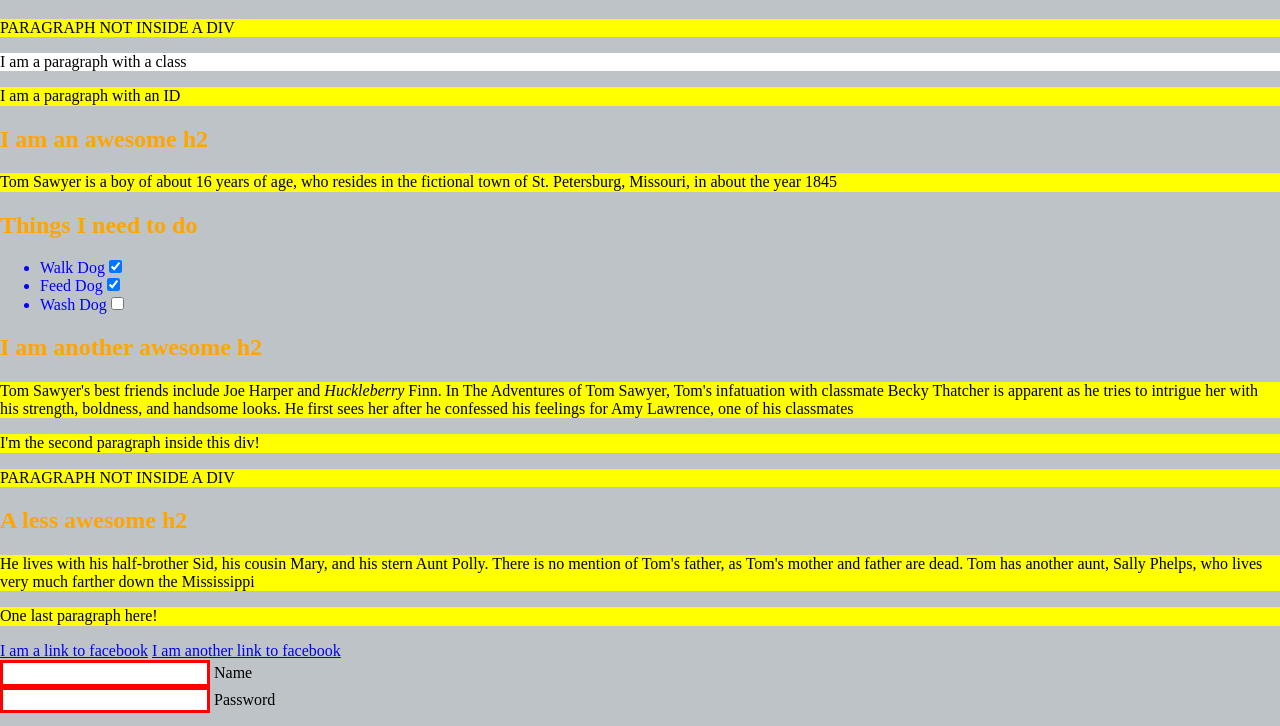
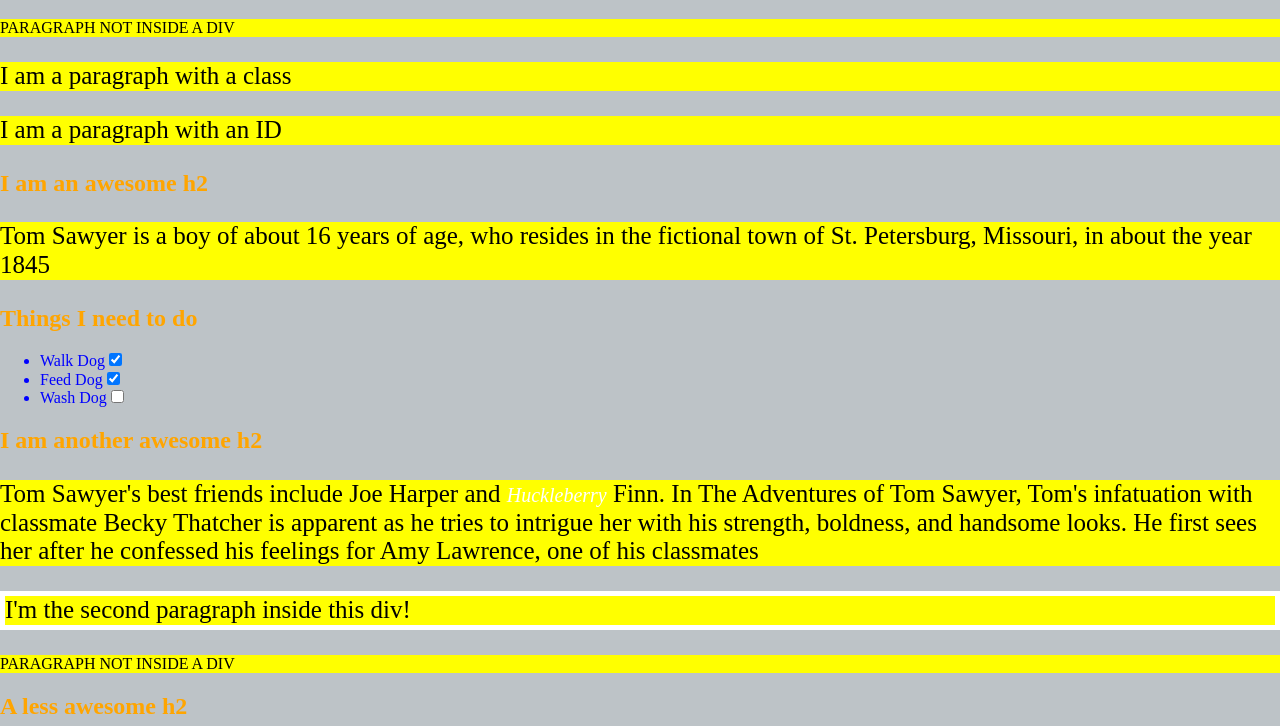
Before and after one commit to KateYagup/grom-html-css, a plain HTML site: page lesson7/task5/index.html in a window 1280 px wide. Shown: the part 61-787 px from the top of the page. Drawn offline with nearby package versions, Linux system fonts and the light colour scheme.

Commit message:
new adds

```diff
--- a/lesson7/task5/styles.css
+++ b/lesson7/task5/styles.css
@@ -29,3 +29,24 @@ input {
 #secial {
     border: 2px solid blue;
 }
+
+div>p {
+    font-size: 25px;
+}
+
+input[type="text"] {
+    background: grey;
+}
+
+div:nth-child(3)>p {
+    background-color: yellow;
+}
+
+div:nth-of-type(3)>p:nth-of-type(2) {
+    border: 5px solid white;
+}
+
+div:nth-of-type(3) em {
+    color: white;
+    font-size: 20px;
+}
```
